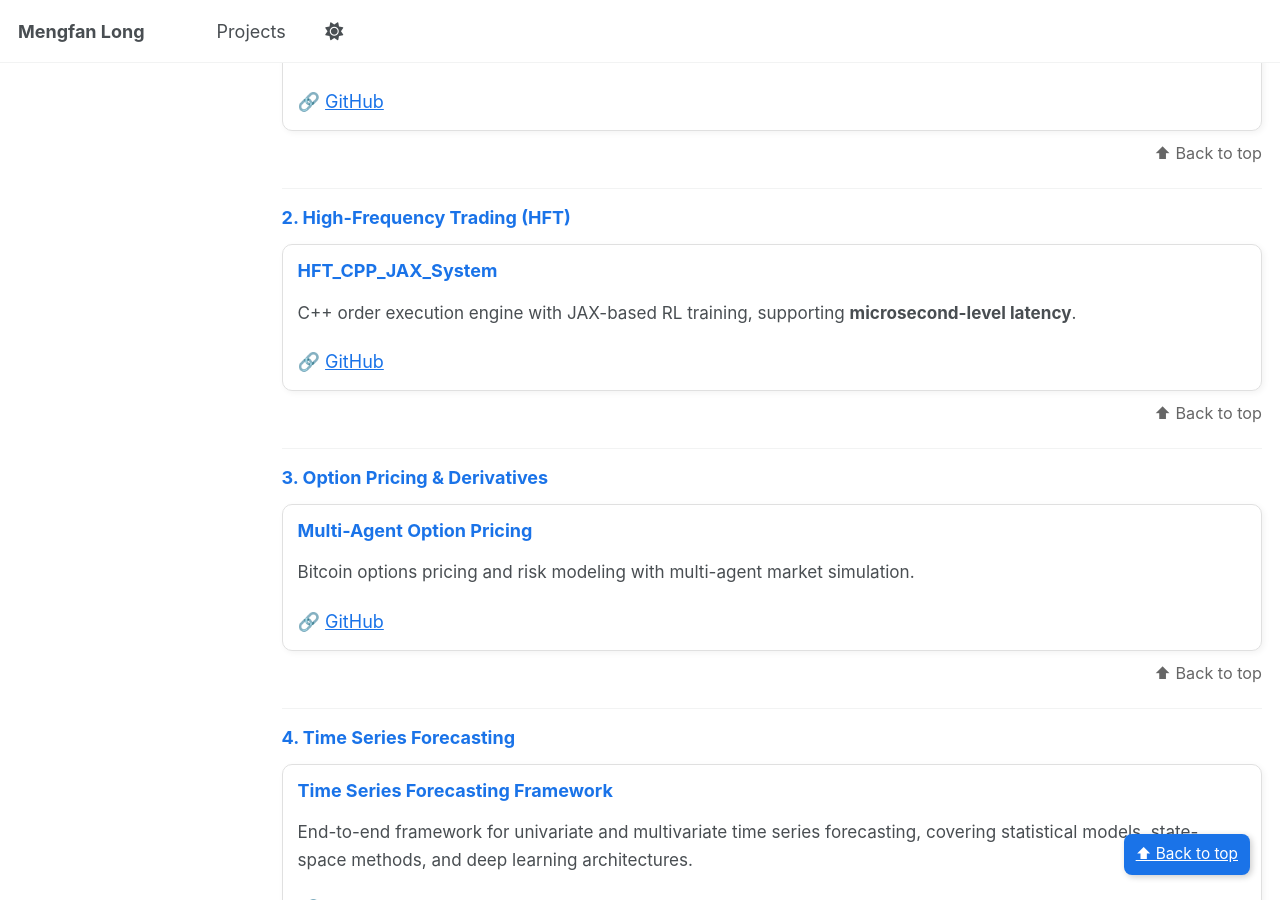
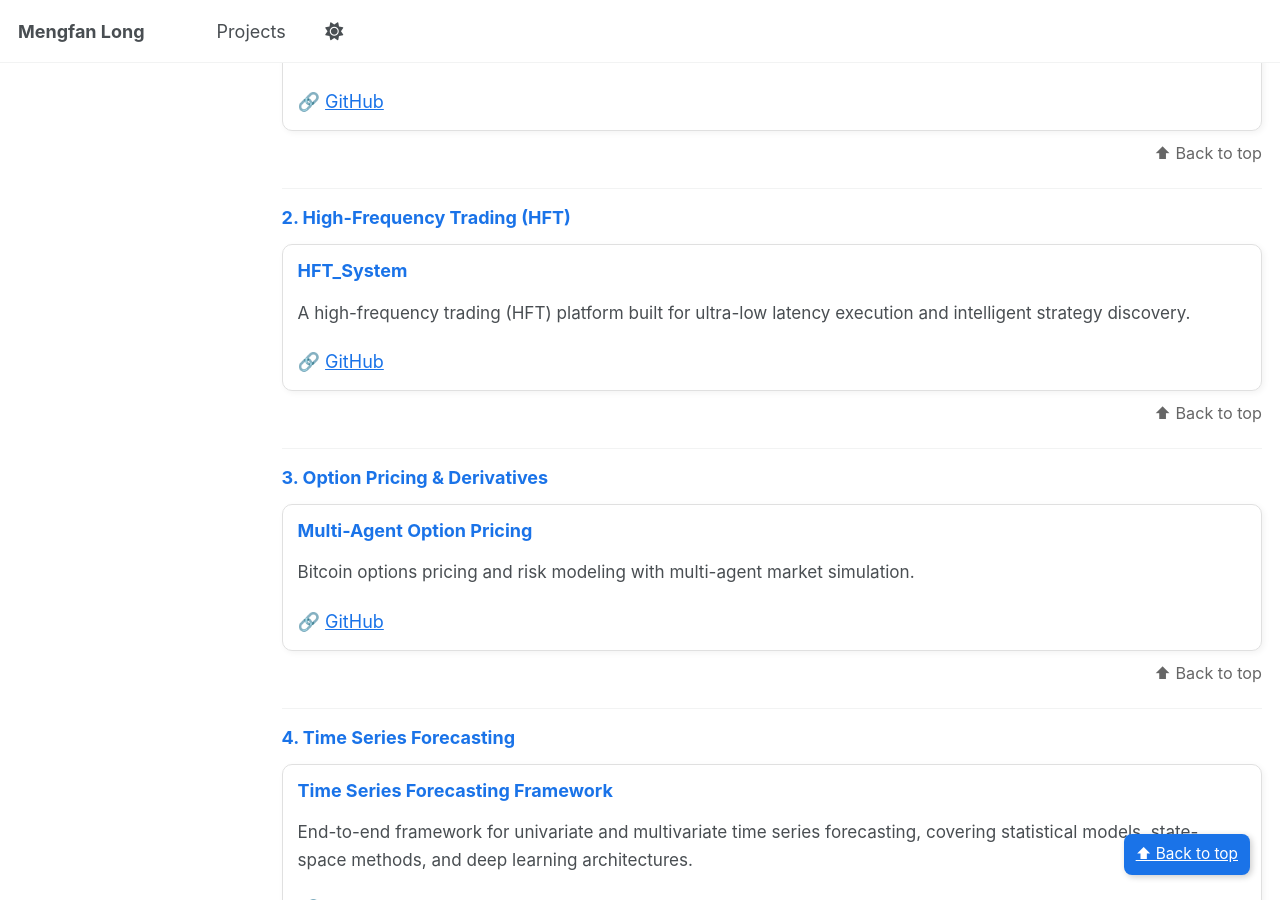
Before and after one commit to kevinlmf/kevinlmf.github.io, a Jekyll site: the page built from _pages/projects.md, in a window 1280 px wide and 900 px high, scrolled down 1085 px. Built offline with Jekyll 4.4.1, drawn with Linux system fonts in a browser that asks for light colours; a script that is not in the unit is left out.

Commit message:
Update projects.md

```diff
--- a/_pages/projects.md
+++ b/_pages/projects.md
@@ -58,12 +58,13 @@ A comprehensive collection of research and engineering projects spanning **quant
 ### <a id="hft"></a> 2. High-Frequency Trading (HFT)
 
 <div class="proj-card">
-  <h3>HFT_CPP_JAX_System</h3>
-  <p>C++ order execution engine with JAX-based RL training, supporting <b>microsecond-level latency</b>.</p>
-  🔗 <a href="https://github.com/kevinlmf/QuantSystem" target="_blank">GitHub</a>
+  <h3>HFT_System</h3>
+  <p>A high-frequency trading (HFT) platform built for ultra-low latency execution and intelligent strategy discovery.</p>
+  🔗 <a href="https://github.com/kevinlmf/HFT_Trading_System" target="_blank">GitHub</a>
 </div>
 
 <p class="back-top"><a href="#top">⬆ Back to top</a></p>
+
 
 ---
 
```
